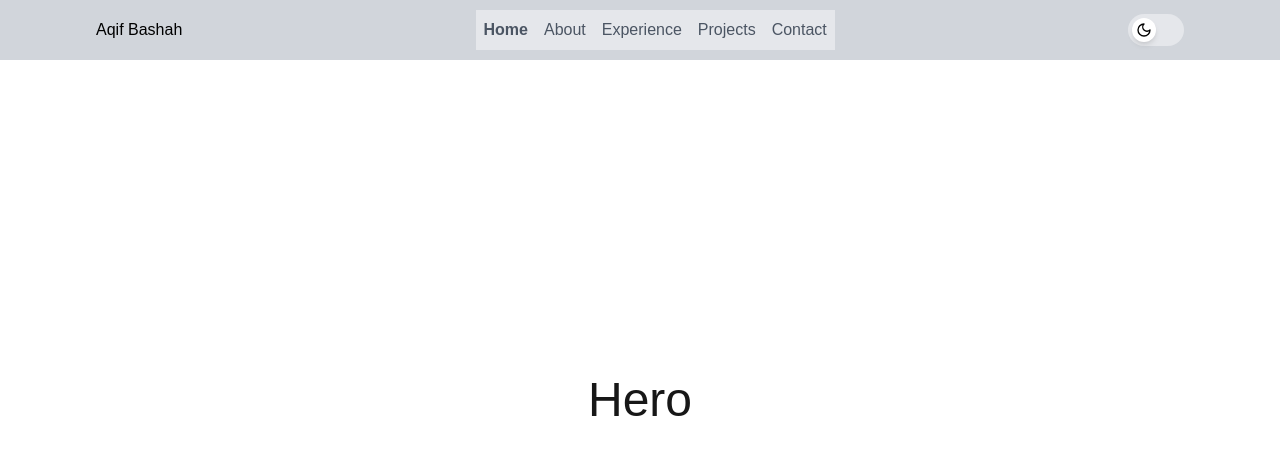
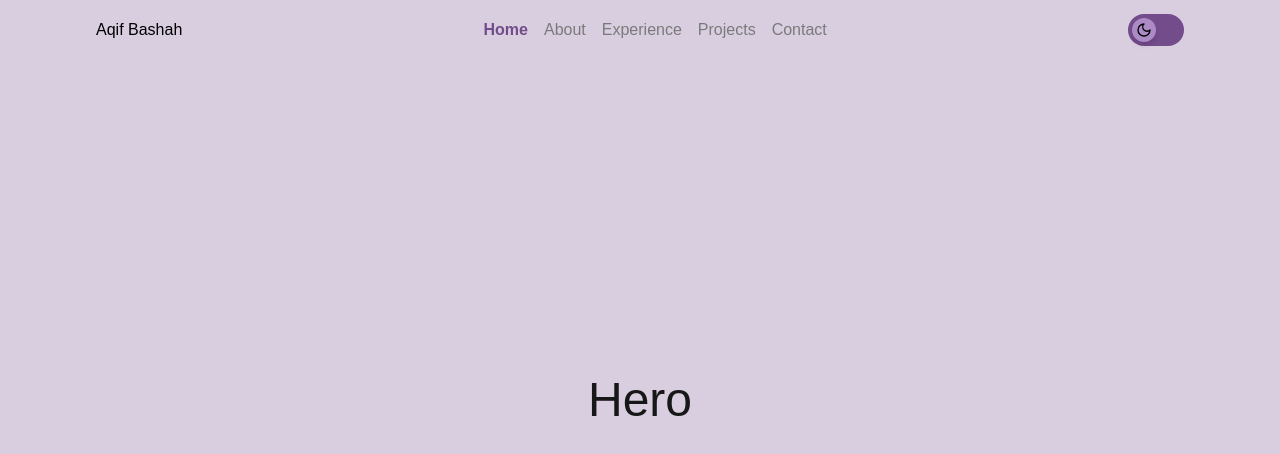
Before and after one commit to aqifbashah/portfolio-2025, a Next.js app: page / in a window 1280 px wide. Shown: the top 454 px of the page. Built offline with nearby package versions, Linux system fonts and the light colour scheme.

Commit message:
wip: change from using tailwind dark: to rely on theme provider

```diff
--- a/src/app/components/Header.tsx
+++ b/src/app/components/Header.tsx
@@ -13,7 +13,7 @@ export default function Header() {
 
   if (!isMounted) return null;
   return (
-    <div className="fixed top-0 flex h-[60px] w-full items-center justify-between bg-gray-300 px-24 py-4 text-black dark:bg-gray-700 dark:text-white">
+    <div className="fixed top-0 z-50 flex h-[60px] w-full items-center justify-between bg-background px-24 py-4 text-black dark:text-white">
       <h1>Aqif Bashah</h1>
       <NavBar />
       <ThemeToggle />
--- a/src/app/components/NavBar.tsx
+++ b/src/app/components/NavBar.tsx
@@ -46,13 +46,13 @@ export default function NavBar() {
   };
 
   return (
-    <nav className="flex items-center justify-center gap-4 bg-gray-200 p-2 text-black dark:bg-gray-800 dark:text-white">
+    <nav className="flex items-center justify-center gap-4 p-2 text-black dark:text-white">
       {navLinks.map(({ to, label }) => (
         <button
           key={to}
           onClick={() => handleScrollTo(to)} // Handle scroll on click
-          className={`cursor-pointer text-gray-600 transition-all ${
-            activeLink === to ? "font-bold text-blue-600" : ""
+          className={`cursor-pointer transition-all ${
+            activeLink === to ? "font-bold text-primary" : "text-gray1"
           }`}
         >
           {label}
--- a/src/app/components/ThemeToggle.tsx
+++ b/src/app/components/ThemeToggle.tsx
@@ -22,9 +22,9 @@ export default function ThemeToggle() {
         onChange={() => setTheme(theme === "dark" ? "light" : "dark")}
         className="hidden"
       />
-      <div className="relative h-8 w-14 rounded-full bg-gray-200 transition-colors dark:bg-gray-600">
+      <div className="relative h-8 w-14 rounded-full bg-primary transition-colors">
         <div
-          className={`absolute left-1 top-1 flex h-6 w-6 items-center justify-center rounded-full bg-white shadow-md transition-all dark:bg-gray-800 ${
+          className={`absolute left-1 top-1 flex h-6 w-6 items-center justify-center rounded-full bg-secondary shadow-md transition-all ${
             theme === "dark" ? "translate-x-6" : "translate-x-0"
           }`}
         >
--- a/src/app/page.tsx
+++ b/src/app/page.tsx
@@ -15,7 +15,7 @@ export default function Home() {
   if (!isMounted) return null;
 
   return (
-    <div className="flex flex-col gap-4 bg-white px-20 transition-all dark:bg-gray-900">
+    <div className="flex flex-col gap-4 bg-background px-20 transition-all">
       <section id="hero">
         <Hero />
       </section>
```
